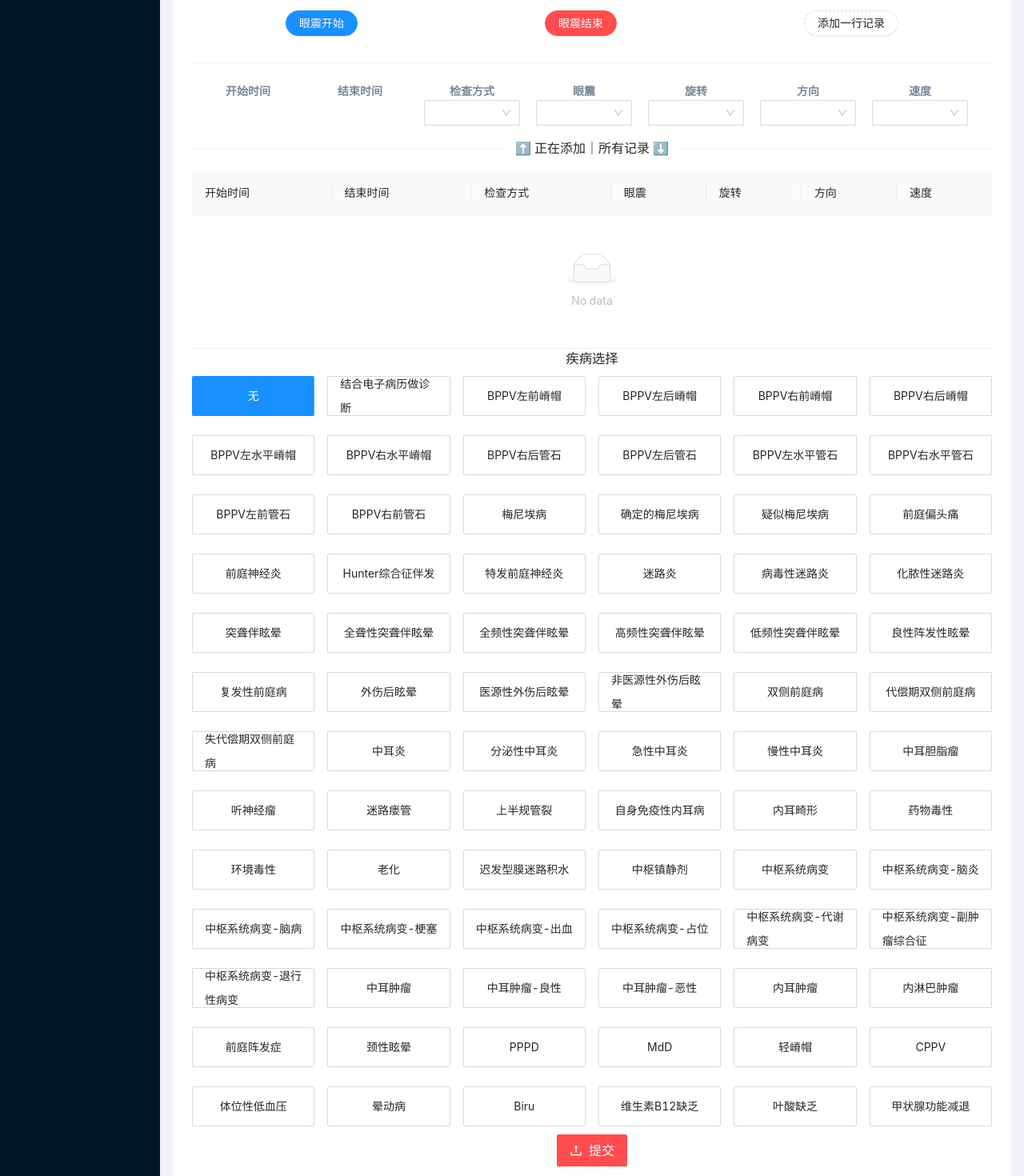
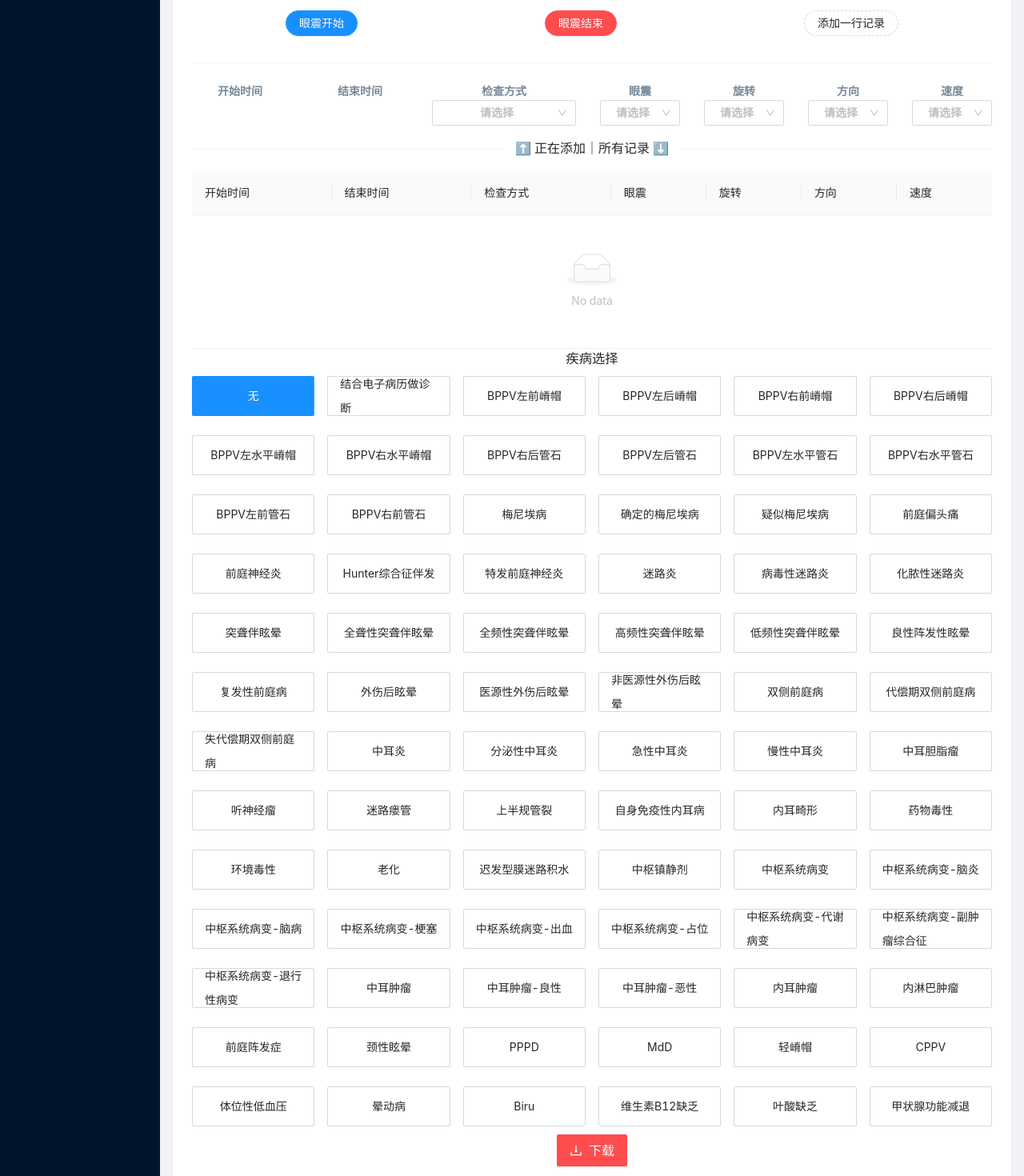
Before and after one commit to GiorgioPeng/Visualization-Systemt-for-Torsional-Nystagmus-Detection, a React (Create React App) app: page /label in a window 1280 px wide. Shown: the part 820-2290 px from the top of the page at 80% size. Built offline with nearby package versions, Linux system fonts and the light colour scheme.

Commit message:
增加下载csv功能

```diff
--- a/package.json
+++ b/package.json
@@ -10,6 +10,7 @@
     "antd": "^4.16.1",
     "http-proxy-middleware": "^2.0.0",
     "react": "^17.0.2",
+    "react-csv": "^2.0.3",
     "react-dom": "^17.0.2",
     "react-router-dom": "^5.2.0",
     "react-scripts": "4.0.3",
--- a/src/components/RecordAddTable.css
+++ /dev/null
@@ -1,7 +0,0 @@
-.container{
-    display:grid;
-    grid-template-columns: 14% 14% 14% 14% 14% 14% 14%;
-    text-align:center;
-    color:lightslategrey;
-    font-weight: bolder;
-}
--- a/src/components/RecordAddTable.js
+++ b/src/components/RecordAddTable.js
@@ -1,6 +1,6 @@
 import React from 'react'
 import { Select } from 'antd'
-import './RecordAddTable.css'
+// import './RecordAddTable.css'
 import { useGlobalState } from '../globalState'
 import paramtersValue from '../assets/data.json' // 导入给定的参数们
 
@@ -19,33 +19,32 @@ function RecordAddTable(props) {
         });
     }, [newKey, state])
 
-    const keyTranslate = (key) => {
-        let resultKey = ''
-        switch (key) {
-            case '检查方式':
-                resultKey = 'method'
-                break
-            case '眼震':
-                resultKey = 'nystagmus'
-                break
-            case '旋转':
-                resultKey = 'rotate'
-                break
-            case '方向':
-                resultKey = 'direction'
-                break
-            case '速度':
-                resultKey = 'speed'
-                break
-            default:
-                resultKey = ''
-                break
-        }
-        return resultKey
-    }
+    // const keyTranslate = (key) => {
+    //     let resultKey = ''
+    //     switch (key) {
+    //         case '检查方式':
+    //             resultKey = 'method'
+    //             break
+    //         case '眼震':
+    //             resultKey = 'nystagmus'
+    //             break
+    //         case '旋转':
+    //             resultKey = 'rotate'
+    //             break
+    //         case '方向':
+    //             resultKey = 'direction'
+    //             break
+    //         case '速度':
+    //             resultKey = 'speed'
+    //             break
+    //         default:
+    //             resultKey = ''
+    //             break
+    //     }
+    //     return resultKey
+    // }
 
-    const handleChange = (newValue, key) => {
-        let label = keyTranslate(key)
+    const handleChange = (newValue, label) => {
         if (label === '')
             return
         setTempRecord(() => {
@@ -56,8 +55,16 @@ function RecordAddTable(props) {
         });
     }
     return (
-        <div className="container">
+        <div style={{
+            display: 'grid',
+            gridTemplateColumns: '12% 12% 18% 10% 10% 10% 10%',
+            columnGap: '3%',
+            textAlign: 'center',
+            color: 'lightslategrey',
+            fontWeight: 'bolder'
+        }}>
             {
+                // 这里是表头
                 columns.map((element) => {
                     return <div key={element.title}>{element.title}</div>
                 })
@@ -65,11 +72,29 @@ function RecordAddTable(props) {
             {
                 columns.map((element, index) => {
                     let tempColumnValues = paramtersValue.filter(i => i.label === element.title) // 拿出对应的列的可选参数
+                    // 仅有开始时间和结束时间是没有选项的
                     return tempColumnValues.length === 0 ?
-                        <div key={element.title} style={{ width: 120, justifySelf: 'center' }}>{index === 0 ? tempRecord['start'] : tempRecord['end']}</div>
+                        <div
+                            key={element.title}
+                            style={{ width: 120, justifySelf: 'center' }}
+                        >
+                            {index === 0 ? tempRecord['开始时间'] : tempRecord['结束时间']}
+                        </div>
                         :
-                        <Select key={element.title} style={{ width: 120, justifySelf: 'center' }} onSelect={(value) => handleChange(value, element.title)}>
-                            {tempColumnValues[0].values.map((i, index) => <Option key={index} value={i.value} >{tempRecord[keyTranslate(element.title)] === '' ? '' : i.value}</Option>)}
+                        // 对其他的项都需要添加选项
+                        <Select
+                            key={element.title}
+                            // style={{ minWidth: '120px', justifySelf: 'center' }}
+                            onSelect={(value) => handleChange(value, element.title)}
+                            showSearch='true'
+                            placeholder='请选择'
+                        >
+                            {
+                                tempColumnValues[0].values.map((i, index) =>
+                                    <Option key={index} value={i.value} >
+                                        {tempRecord[element.title] === '' ? '' : i.value}
+                                    </Option>)
+                            }
                         </Select>
                 })
             }
--- a/src/globalState.js
+++ b/src/globalState.js
@@ -8,38 +8,38 @@ const initState = {
     labelTableHeader: [
         {
             title: '开始时间',
-            dataIndex: 'start',
-            key: 'start',
+            dataIndex: '开始时间',
+            key: '开始时间',
         },
         {
             title: '结束时间',
-            dataIndex: 'end',
-            key: 'end',
+            dataIndex: '结束时间',
+            key: '结束时间',
         },
         {
             title: '检查方式',
-            dataIndex: 'method',
-            key: 'method',
+            dataIndex: '检查方式',
+            key: '检查方式',
         },
         {
             title: '眼震',
-            dataIndex: 'nystagmus',
-            key: 'nystagmus',
+            dataIndex: '眼震',
+            key: '眼震',
         },
         {
             title: '旋转',
-            dataIndex: 'rotate',
-            key: 'rotate',
+            dataIndex: '旋转',
+            key: '旋转',
         },
         {
             title: '方向',
-            dataIndex: 'direction',
-            key: 'direction',
+            dataIndex: '方向',
+            key: '方向',
         },
         {
             title: '速度',
-            dataIndex: 'speed',
-            key: 'speed',
+            dataIndex: '速度',
+            key: '速度',
         }
     ],
     detectTableHeader: [
@@ -64,6 +64,7 @@ const initState = {
             ),
         }
     ],
+    illness:'无',
     videoFile: null,
     remoteVideoSrc: '', // 这个是原始视频的访问地址
     remoteVideoUsefulFrameSrc:'',  // 这个是有效帧视频的访问地址
--- a/src/subPages/Label/IllnessSelect.js
+++ b/src/subPages/Label/IllnessSelect.js
@@ -1,33 +1,58 @@
 import React from 'react'
 import { Radio, Button, Row, Col, Popconfirm, message, } from 'antd';
-import { UploadOutlined } from '@ant-design/icons';
+import { DownloadOutlined } from '@ant-design/icons';
+import { CSVLink } from "react-csv";
+import { useGlobalState } from '../../globalState'
 import illnesses from '../../assets/illness.json'
 function IllnessSelect() {
-    const text = '是否已经保存选项?';
-
-    function confirm() {
-        message.info('提交成功');
+    const [state, updateState,] = useGlobalState()
+    // const [illness, setIllness] = React.useState('无')
+    const modifyIllness = (e) => {
+        updateState('illness', e.target.value)
     }
+    // const text = '是否已经保存选项?';
+    // function confirm() {
+    //     message.info('提交成功');
+    // }
     return (
         <div>
             <div style={{ textAlign: 'center' }}>
                 <h1>疾病选择</h1>
             </div>
-            <Radio.Group defaultValue="无" buttonStyle="solid">
+            <Radio.Group onChange={modifyIllness} defaultValue={state.illness} buttonStyle="solid">
                 <Row gutter={[16, 24]}>
                     {
                         illnesses.map(illness =>
-                            <Col span={4}><Radio.Button style={{ height: '50px', width: '100%', display: 'flex', justifyContent: 'center', alignItems: 'center' }} value={illness.name}>{illness.name}</Radio.Button></Col>
+                            <Col span={4}>
+                                <Radio.Button
+                                    style={{
+                                        height: '50px',
+                                        width: '100%',
+                                        display: 'flex',
+                                        justifyContent: 'center',
+                                        alignItems: 'center'
+                                    }}
+                                    value={illness.name}
+                                >
+                                    {illness.name}
+                                </Radio.Button>
+                            </Col>
                         )
                     }
                 </Row>
             </Radio.Group>
             <div style={{ marginTop: '10px', display: 'flex', justifyContent: 'center', alignItems: 'center' }}>
-                <Popconfirm placement="top" title={text} onConfirm={confirm} okText="是" cancelText="忘记了">
-                    <Button type="primary" icon={<UploadOutlined />} size='large' danger>
-                        提交
+                {/* <Popconfirm placement="top" title={text} onConfirm={confirm} okText="是" cancelText="忘记了"> */}
+                <CSVLink
+                    data={state.records.map(e => { e.疾病 = state.illness; return e })}
+                    filename={state.remoteVideoSrc.split('.')[0] + '.csv'}
+                // style={{ color: 'white' }}
+                >
+                    <Button type="primary" icon={<DownloadOutlined />} size='large' danger>
+                        下载
                     </Button>
-                </Popconfirm>
+                </CSVLink>
+                {/* </Popconfirm> */}
             </div>
         </div>
     )
--- a/src/subPages/Label/ParametersBox.js
+++ b/src/subPages/Label/ParametersBox.js
@@ -1,24 +1,24 @@
 import React from 'react'
-import { Button, Divider,notification } from 'antd'
+import { Button, Divider, notification, message } from 'antd'
 import { useGlobalState } from '../../globalState'
 import RecordAddTable from '../../components/RecordAddTable'
-import './ParamtersBox.css'
+
 // 这个组件用于设置添加的新的记录的各个值
 function ParametersBox(props) {
-    const {videoRef} = props
+    const { videoRef } = props
     const [state, updateState] = useGlobalState()
     const initTempRecord = {
         key: '',
-        start: '',
-        end: '',
-        nystagmus: '',
-        method: '',
-        rotate: '',
-        direction: '',
-        speed: '',
+        开始时间: '',
+        结束时间: '',
+        眼震: '',
+        检查方式: '',
+        旋转: '',
+        方向: '',
+        速度: '',
     }
 
-    const resetTempRecord = ()=>{
+    const resetTempRecord = () => {
         setTempRecord(initTempRecord)
     }
     const [tempRecord, setTempRecord] = React.useState(initTempRecord);
@@ -37,10 +37,14 @@ function ParametersBox(props) {
         }
         let temp = [...state.records]
         console.log(tempRecord)
-        Object.getOwnPropertyNames(tempRecord).every(e => tempRecord[e] !== '') ?
-            temp.push(tempRecord) : alert('有空值,添加失败')
-        updateState('records', temp)
-        resetTempRecord()
+        if (Object.getOwnPropertyNames(tempRecord).some(e => tempRecord[e] === ''))
+            message.error(`所添加记录有空值，请补全。`);
+        else {
+            temp.push(tempRecord)
+            updateState('records', temp)
+            resetTempRecord()
+        }
+
     }
 
     // type参数用于说明是记录开始时间还是结束时间
@@ -66,9 +70,14 @@ function ParametersBox(props) {
     return (
         <div>
             <Divider />
-            <div className="ButtonGroup">
-                <Button type="primary" shape="round" onClick={() => timeRecord('start')}>眼震开始</Button>
-                <Button type="primary" shape="round" danger onClick={() => timeRecord('end')}> 眼震结束</Button>
+            <div style={{
+                height: '50px',
+                display: 'flex',
+                justifyContent: 'space-around',
+                alignItems: 'center'
+            }}>
+                <Button type="primary" shape="round" onClick={() => timeRecord('开始时间')}>眼震开始</Button>
+                <Button type="primary" shape="round" danger onClick={() => timeRecord('结束时间')}> 眼震结束</Button>
                 <Button type="dashed" shape="round" onClick={addRecord}>添加一行记录</Button>
             </div>
             <Divider />
--- a/src/subPages/Label/ParamtersBox.css
+++ /dev/null
@@ -1,6 +0,0 @@
-.ButtonGroup {
-    height:50px;
-    display:flex;
-    justify-content:space-around;
-    align-items:center;
-}
```
Also changed, not shown: src/components/VideoPlayer.js (+4 -4 lines), 1 other file (tests, documents, lock files or other folders).
